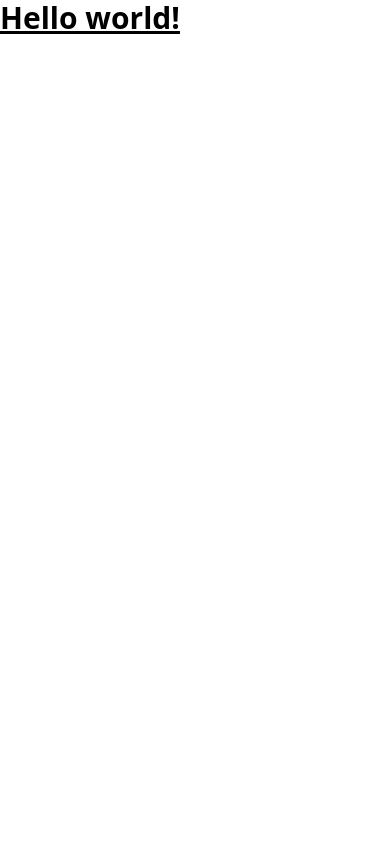
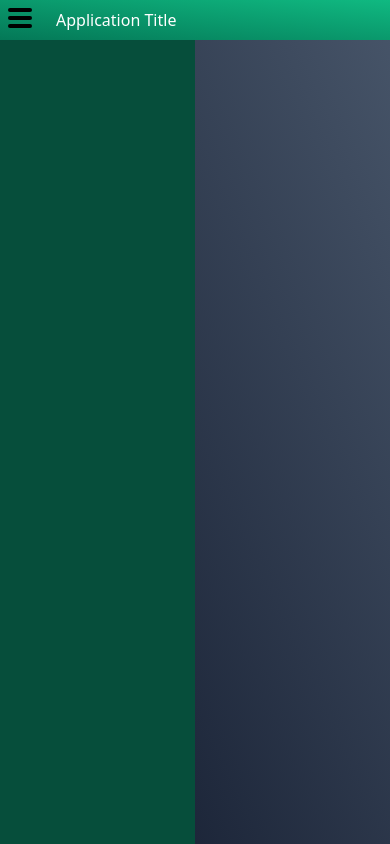
Before and after one commit to ficocelliguy/TripPlannerPOC, a Vue app: page /#/ in a window 390 px wide. Built offline with nearby package versions, Linux system fonts and the light colour scheme.

Commit message:
[PATCH] Basic menu and header

```diff
--- /dev/null
+++ b/src/client/components/HeaderBar.vue
@@ -0,0 +1,35 @@
+<template>
+  <div
+    class="flex flex-auto flex-row bg-gradient-to-tr from-emerald-700 to-emerald-500 p-1"
+  >
+    <div data-test-id="navToggle" class="">
+      <NavButton :on-click="toggleNavMenu" :open="navMenuOpen" />
+    </div>
+    <div data-test-id="title" class="w-full p-1 pl-5">Application Title</div>
+  </div>
+  <NavMenu :open="navMenuOpen" />
+</template>
+
+<script>
+import NavButton from "./NavButton.vue";
+import NavMenu from "./NavMenu.vue";
+
+export default {
+  components: { NavMenu, NavButton },
+  data() {
+    return {
+      dataString: "",
+      navMenuOpen: false,
+    };
+  },
+  methods: {
+    toggleNavMenu() {
+      this.navMenuOpen = !this.navMenuOpen;
+      console.log("Toggled!");
+    },
+    closeNavMenu() {
+      this.navMenuOpen = false;
+    },
+  },
+};
+</script>
--- /dev/null
+++ b/src/client/components/NavButton.vue
@@ -0,0 +1,36 @@
+<template>
+  <div data-test-id="menu-button-container" @click="clickHandler">
+    <span
+      class="w-6 h-1 m-1 bg-black rounded duration-300 block origin-left"
+      :class="{ 'rotate-45': open }"
+    />
+    <span
+      class="w-6 h-1 m-1 bg-black rounded block duration-300"
+      :class="{ 'opacity-0': open }"
+    />
+    <span
+      class="w-6 h-1 m-1 bg-black rounded duration-300 block origin-left"
+      :class="{ '-rotate-45': open }"
+    />
+  </div>
+</template>
+
+<script>
+export default {
+  props: {
+    onClick: {
+      type: Function,
+      required: true,
+    },
+    open: {
+      type: Boolean,
+      default: false,
+    },
+  },
+  methods: {
+    clickHandler() {
+      this.onClick();
+    },
+  },
+};
+</script>
--- /dev/null
+++ b/src/client/components/NavMenu.vue
@@ -0,0 +1,22 @@
+<template>
+  <div
+    data-test-id="menu-flyout"
+    class="h-screen fixed bg-emerald-900 md:w-96 w-full duration-300"
+    :class="{ 'left-0': open, '-left-1/2': !open }"
+  >
+    <div class="">Nav Menu</div>
+    <div>nav item 1</div>
+    <div>nav item 2</div>
+  </div>
+</template>
+
+<script>
+export default {
+  props: {
+    open: {
+      type: Boolean,
+      default: false,
+    },
+  },
+};
+</script>
--- a/src/client/main.ts
+++ b/src/client/main.ts
@@ -1,5 +1,5 @@
 import { createApp } from "vue";
-import App from "./components/App.vue";
+import App from "./pages/App.vue";
 import "./styles/main.css";
 
 const vm = createApp(App);
--- a/src/client/components/App.vue
+++ b/src/client/pages/App.vue
@@ -1,10 +1,19 @@
 <template>
-  <h1 class="text-3xl font-bold underline">Hello world!</h1>
-  <div>{{ dataString }}</div>
+  <div
+    class="bg-gradient-to-tr from-slate-900 to-slate-600 h-screen text-white"
+  >
+    <HeaderBar></HeaderBar>
+    <h1 class="text-3xl font-bold underline">Hello world!</h1>
+    <div>{{ dataString }}</div>
+  </div>
 </template>
 
 <script>
+import HeaderBar from "../components/HeaderBar.vue";
 export default {
+  components: {
+    HeaderBar,
+  },
   data() {
     return {
       dataString: "",
```
Also changed, not shown: 1 other file (tests, documents, lock files or other folders).
